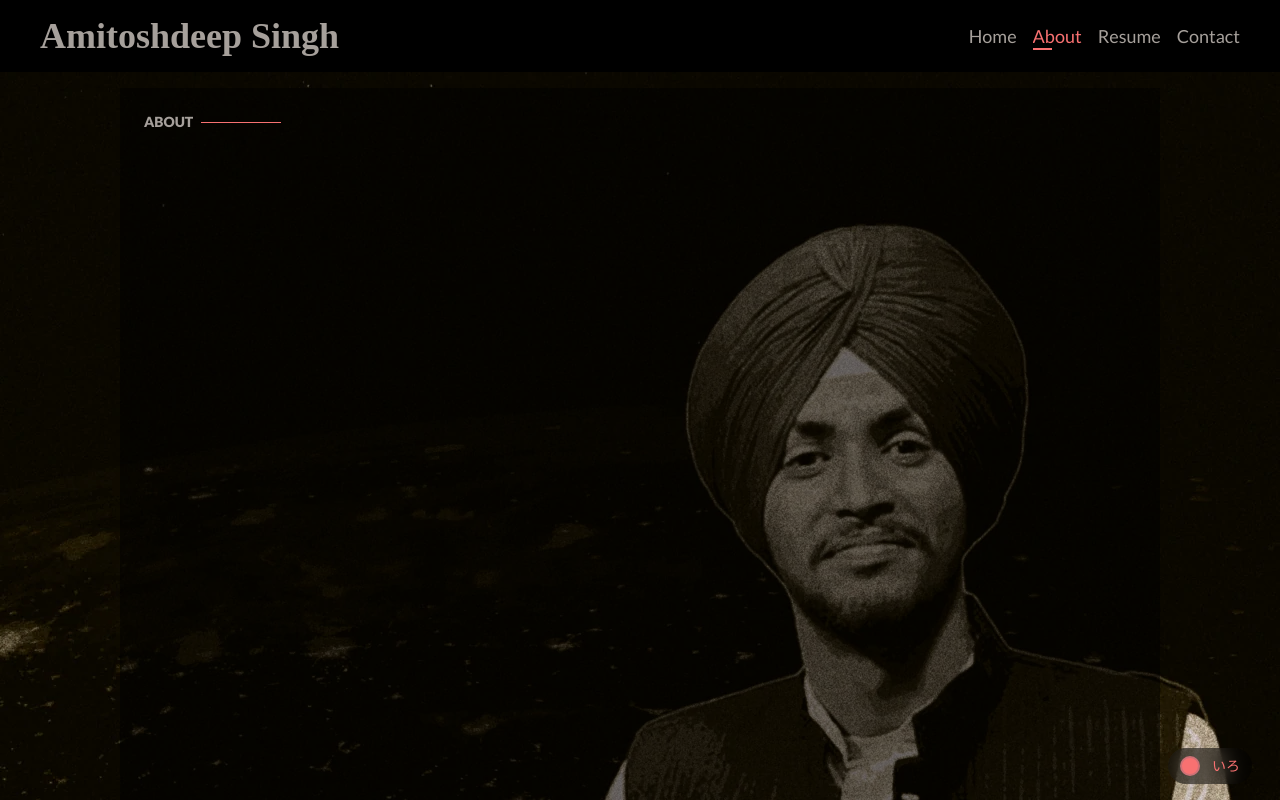
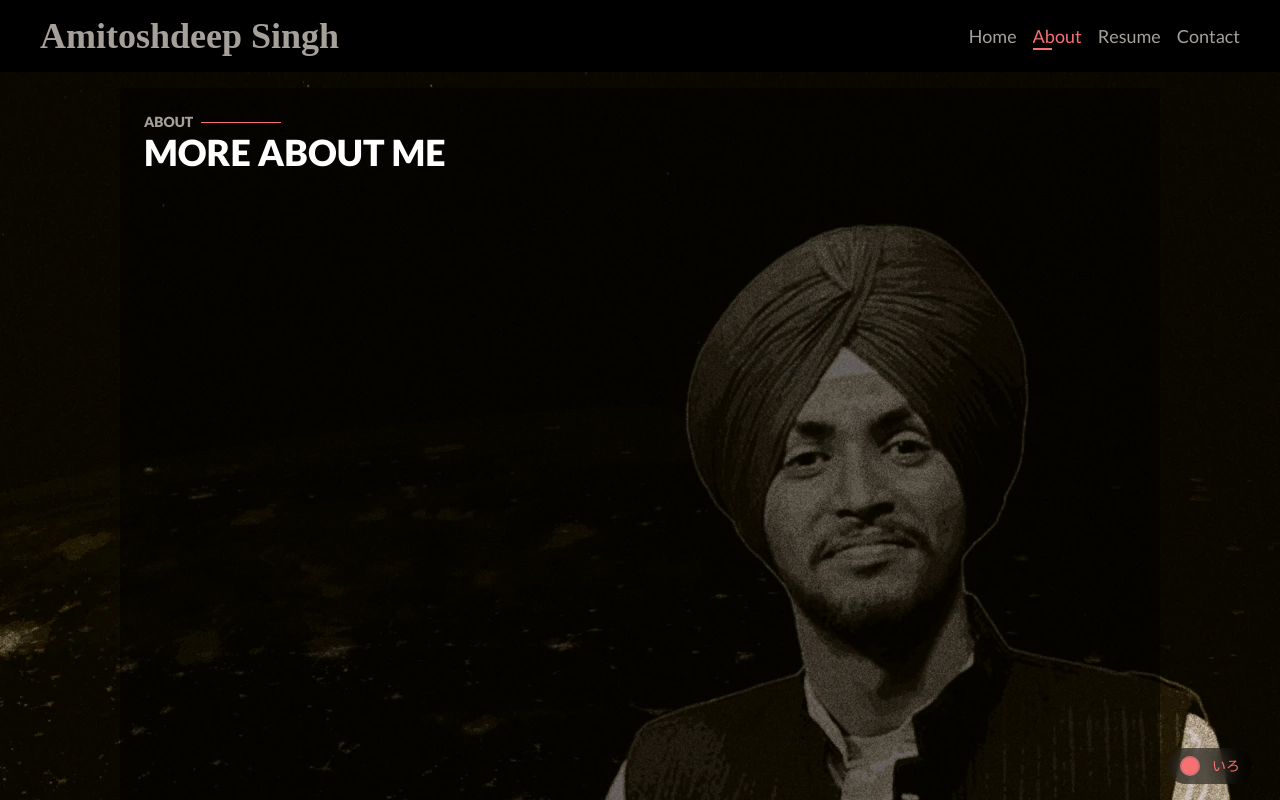
Before and after one commit to Amitoshdeep/Dev-folio, a React (Vite) app: page /About in a window 1280 px wide. Built offline with nearby package versions, Linux system fonts and the light colour scheme; a web font is replaced by a local one.

Commit message:
Heading component works :3

```diff
--- a/src/components/Heading.jsx
+++ b/src/components/Heading.jsx
@@ -1,10 +1,13 @@
 import React from 'react'
 
-function Heading({title}) {
+function Heading({title, subHead}) {
   return (
-    <div className='flex text-stone-400 text-sm font-extrabold items-center relative w-max p-2'>
+    <div className='text-stone-400 p-2'>
+    <div className='flex text-sm font-extrabold items-center relative w-max uppercase pr-2'>
       <h2>{title}</h2>
       <div className='h-[1px] w-20 flex items-center accent-bg absolute left-full top-1/2'></div>
+    </div>
+    <p className='font-extrabold uppercase text-4xl text-white'>{subHead}</p>
     </div>
   )
 }
--- a/src/components/ScrollToTop.jsx
+++ b/src/components/ScrollToTop.jsx
@@ -6,8 +6,14 @@ export default function ScrollToTop() {
   const { pathname } = useLocation();
 
   useEffect(() => {
-    // Ensure scroll happens after a tiny delay to allow page to render
-    window.scrollTo(0, 0);
+    // scroll after a small delay to ensure the page element exists
+    setTimeout(() => {
+      window.scrollTo({
+        top: 0,
+        left: 0,
+        behavior: "smooth", // optional smooth scroll
+      });
+    }, 10);
   }, [pathname]);
 
   return null;
--- a/src/pages/About.jsx
+++ b/src/pages/About.jsx
@@ -16,8 +16,8 @@ function About() {
       <div className='h-full bg-black/50 w-5/6 flex flex-col p-4'>
         {/* Your content here */}
 
-        <div className=''>
-          <Heading title="ABOUT"/>
+        <div className='h-max'>
+          <Heading title="ABOUT" subHead="More about me"/>
         </div>
 
 
```
